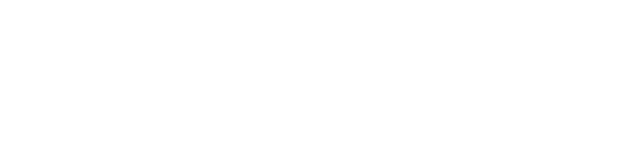
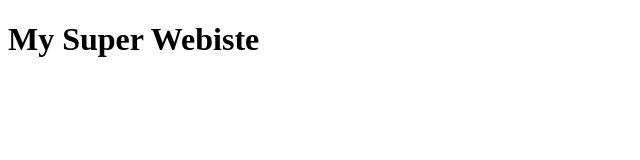
Before and after one commit to CedricPriouret/my-super-website, a plain HTML site: page index.html in a window 1280 px wide. Shown: the whole page, without its empty margins (0-640 px from the left). Drawn offline with Linux system fonts and the light colour scheme.

Commit message:
Add title and h1 in index.html

```diff
--- a/index.html
+++ b/index.html
@@ -2,9 +2,11 @@
 <html>
   <head>
     <meta charset="UTF-8">
-    <title>title</title>
+    <title>My Super Website</title>
   </head>
   <body>
 
+  	<h1>My Super Webiste</h1>
+
   </body>
 </html>
```
